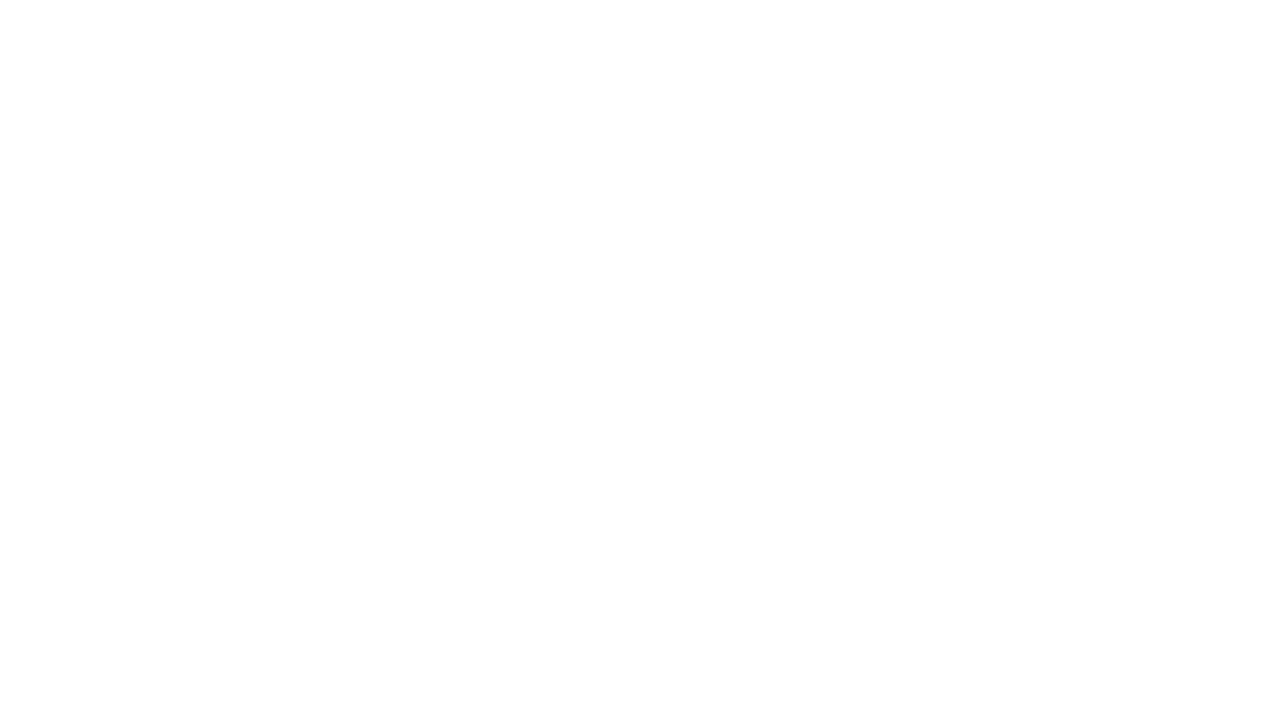
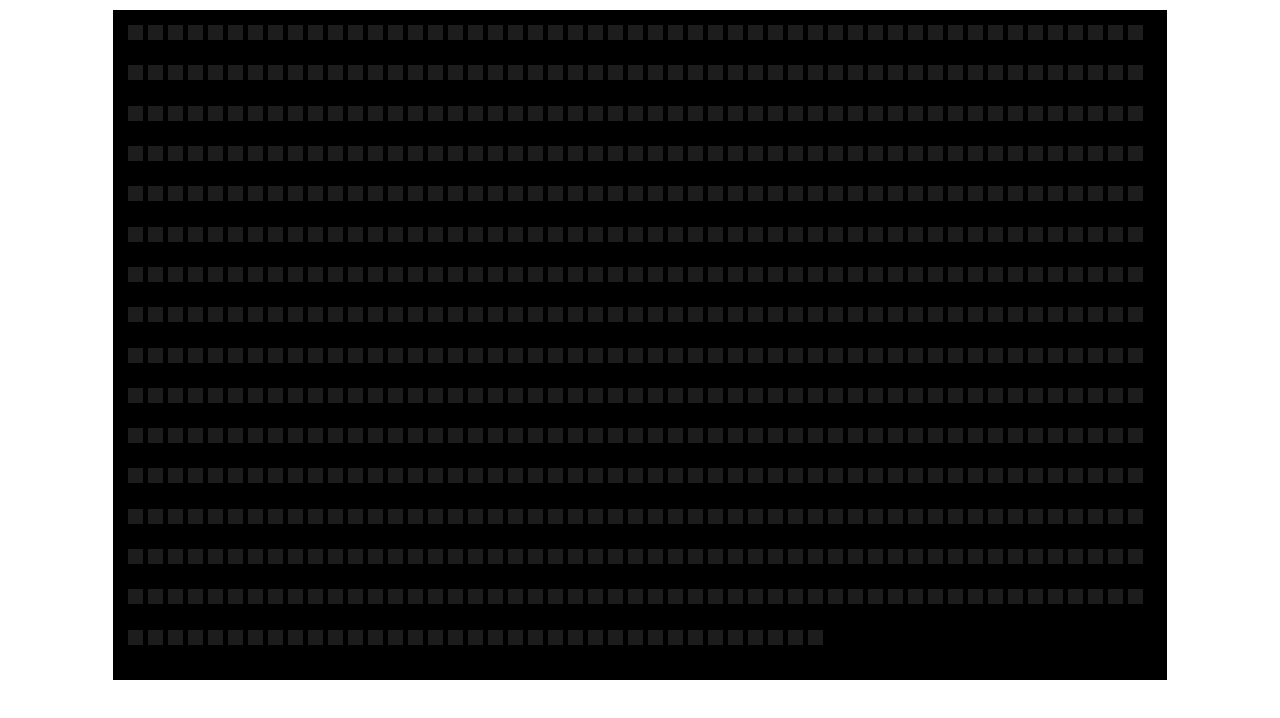
Before and after one commit to acciojob/Color-board-debasisnayak12, a website: page main.html in a window 1280 px wide. Drawn offline with Linux system fonts and the light colour scheme.

Commit message:
created a submission

```diff
--- a/main.html
+++ b/main.html
@@ -8,6 +8,8 @@
 
 <body>
 	<!-- the entire body must be written by student -->
+	<div class="container">
+		</div>
     <script type="text/javascript" src="./script.js">
 </script>
 
--- a/script.js
+++ b/script.js
@@ -1 +1,21 @@
 //your JS code here. If required.
+const containerDiv = document.querySelector('.container');
+const squares = [];
+
+for(let i = 0; i < 800; i++){
+    const squareDiv = document.createElement('div');
+	squareDiv.classList.add('square');
+	containerDiv.appendChild(squareDiv);
+	squares.push(squareDiv);
+}
+
+for(const square of squares){
+	 square.addEventListener('mouseover', ()=>{
+		 const randomColor = "#" + Math.floor(Math.random() * 16777215).toString(16); //toString covert in hexadecimal
+		 square.style.backgroundColor = randomColor;
+	 });
+
+	square.addEventListener('mouseout', ()=>{
+		square.style.backgroundColor = "#1d1d1d";
+	});
+}
--- a/styles.css
+++ b/styles.css
@@ -1 +1,17 @@
 /*  your css code here. If applicable */
+.container{
+	width:80vw;
+	height:80vh;
+	margin:10px auto;
+	background-color:black;
+	display:flex;
+	flex-wrap:wrap;
+	overflow:hidden;
+	gap:5px;
+	padding:15px;
+}
+.square{
+	width:15px;
+	height:15px;
+	background-color:#1d1d1d;
+}
```
